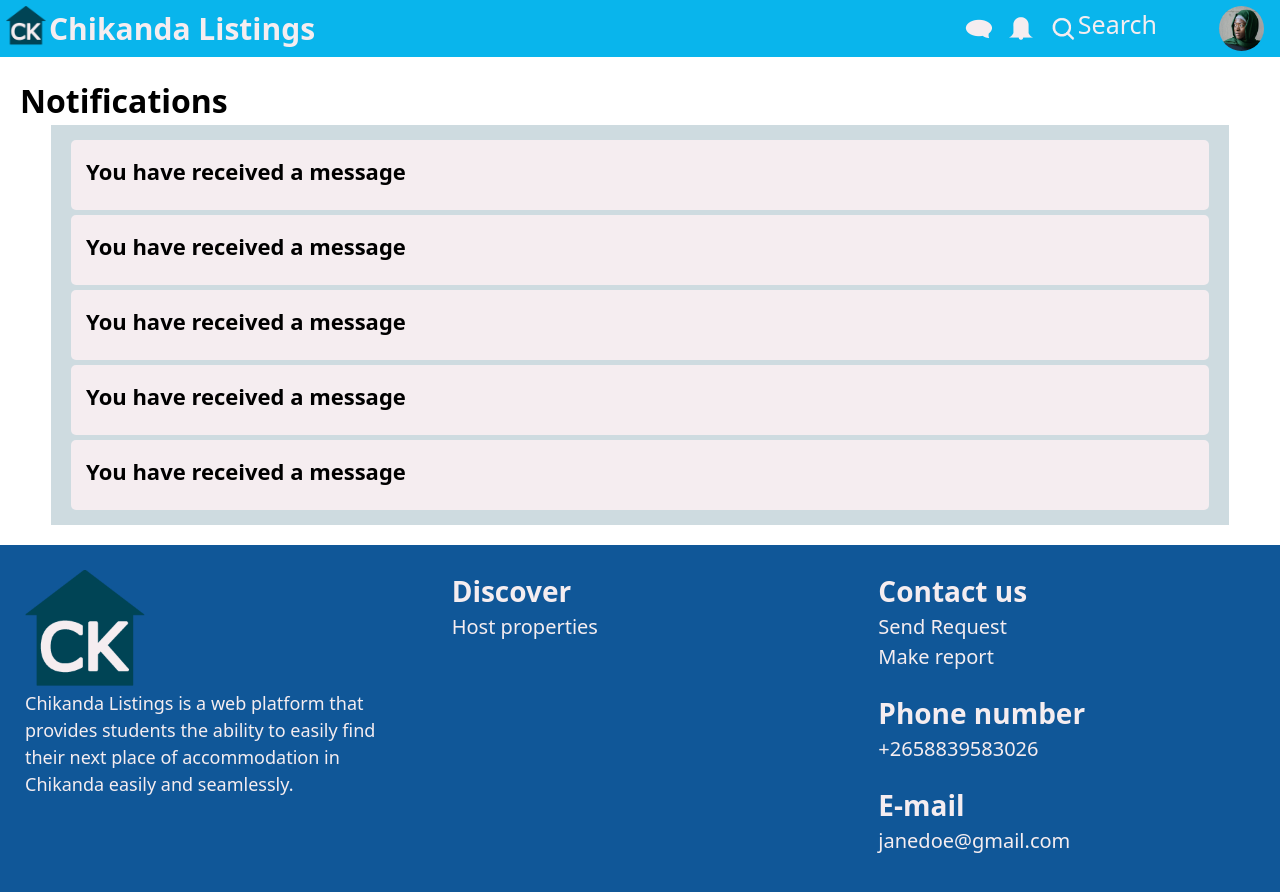
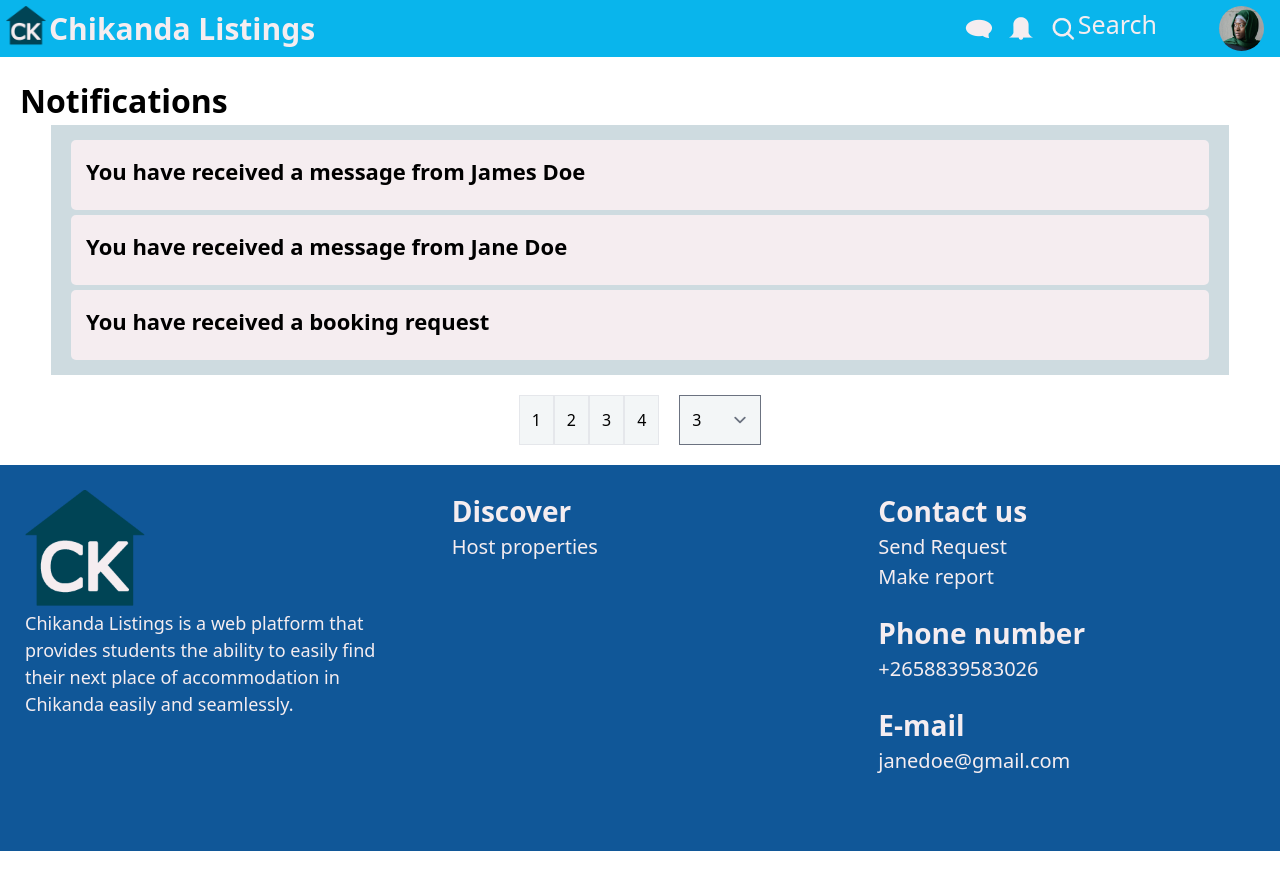
Before and after one commit to bsc-com-30-19/chikanda_listings, a React (Create React App) app in the folder chikanda-listings-site/: page /Notif in a window 1280 px wide. Shown: the top 892 px of the page. After the commit the page ends 851 px from the top, so only its background shows below. Built offline with nearby package versions, Linux system fonts and the light colour scheme.

Commit message:
Made pagination of notifications

```diff
--- a/chikanda-listings-site/src/components/NotificationSystem/Notification.js
+++ b/chikanda-listings-site/src/components/NotificationSystem/Notification.js
@@ -1,6 +1,6 @@
-const Notification =() => {
+const Notification =(props) => {
     return (
-        <div className="h-[70px] bg-p_lave my-[5px] rounded-[5px] p-[15px] font-semibold text-[22px]">You have received a message</div>
+        <div className="h-[70px] bg-p_lave my-[5px] rounded-[5px] p-[15px] font-semibold text-[22px]">{props.text}</div>
     )
 }
 
--- /dev/null
+++ b/chikanda-listings-site/src/components/NotificationSystem/pagination.js
@@ -0,0 +1,34 @@
+
+const Paginagation = ({notifPerPage, totalNotifs, paginate, changenumperpage}) => {
+    const pageNumbers = [];
+
+    const handleChange = (e) =>{
+        changenumperpage(e.target.value)
+    }
+
+    for (let i = 1; i <= Math.ceil(totalNotifs/notifPerPage); i++) {
+        pageNumbers.push(i)
+    }
+
+    return(
+        <nav className="w-fit mx-auto mt-[20px] " >
+            <div className="inline-flex gap-[20px]">
+            <ul className="inline-flex ">
+                {pageNumbers.map( number=> (<li key={number} className="bg-p_colu bg-opacity-25 hover:bg-slate-400">
+                    <button onClick={() => paginate(number)} className="border-[1px] p-[12px]">
+                        {number}
+                    </button>
+                </li>))}
+            </ul>
+            <select onChange={handleChange} className="hover:bg-slate-400 bg-p_colu bg-opacity-25">
+                <option value="3">3</option>
+                <option value="5">5</option>
+                <option value="10">10</option>
+                <option value="100">100</option>
+            </select>
+            </div>
+        </nav>
+    )
+}
+
+export default Paginagation;
--- a/chikanda-listings-site/src/pages/Notification System.js
+++ b/chikanda-listings-site/src/pages/Notification System.js
@@ -1,15 +1,40 @@
+import { useState } from "react";
 import Notification from "../components/NotificationSystem/Notification";
+import Paginagation from "../components/NotificationSystem/pagination";
+
+const notifications = [
+    {id:0, text:"You have received a message from James Doe"},
+    {id:1, text:"You have received a message from Jane Doe"},
+    {id:2, text:"You have received a booking request"},
+    {id:3, text:"You have received a message from Jane Doe"},
+    {id:4, text:"You have received a message from James Doe"},
+    {id:5, text:"You have received a message from James Doe"},
+    {id:6, text:"You have received a booking request"},
+    {id:7, text:"You have received a booking request"},
+    {id:8, text:"You have received a booking request"},
+    {id:9, text:"You have received a message from James Doe"},
+    {id:10, text:"You have received a message from Jane Doe"},
+]
+
 const NotificationSystem = () => {
+    const [currentp, setCurrentP] = useState(1);
+    const [notifppage, setNotifpPage] = useState(3);
+
+    const indexOfLastNotif = currentp * notifppage;
+    const indexOfFirstNotif = indexOfLastNotif - notifppage;
+    const currentNotifs = notifications.slice(indexOfFirstNotif, indexOfLastNotif);
+
+    const paginate = (pagenumber) =>{
+        setCurrentP(pagenumber)
+    }
+
     return(<div className = "w-full">
         <div className = "p-[20px] " >
             <h1 className= " font-bold text-[32px]">Notifications</h1>
         <div className = "h-[200 px] w-[95%] overflow-y-scroll- mx-auto bg-p_colu px-[20px] py-[10px]">
-        <Notification/>
-        <Notification/>
-        <Notification/>
-        <Notification/>
-        <Notification/>
+        {currentNotifs.map((utext) => (<Notification text={utext.text} key={utext.id}/>))}
          </div>
+         <Paginagation notifPerPage={notifppage} totalNotifs={notifications.length} paginate={paginate} changenumperpage={setNotifpPage}/>
         </div>
 
         </div>)
```
